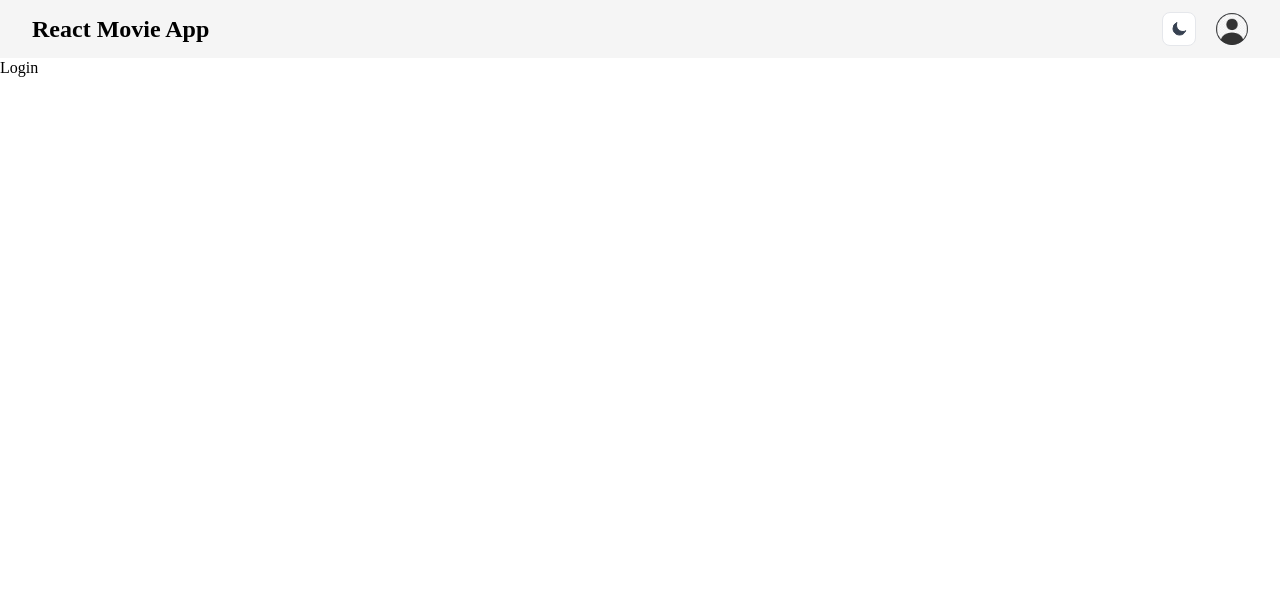
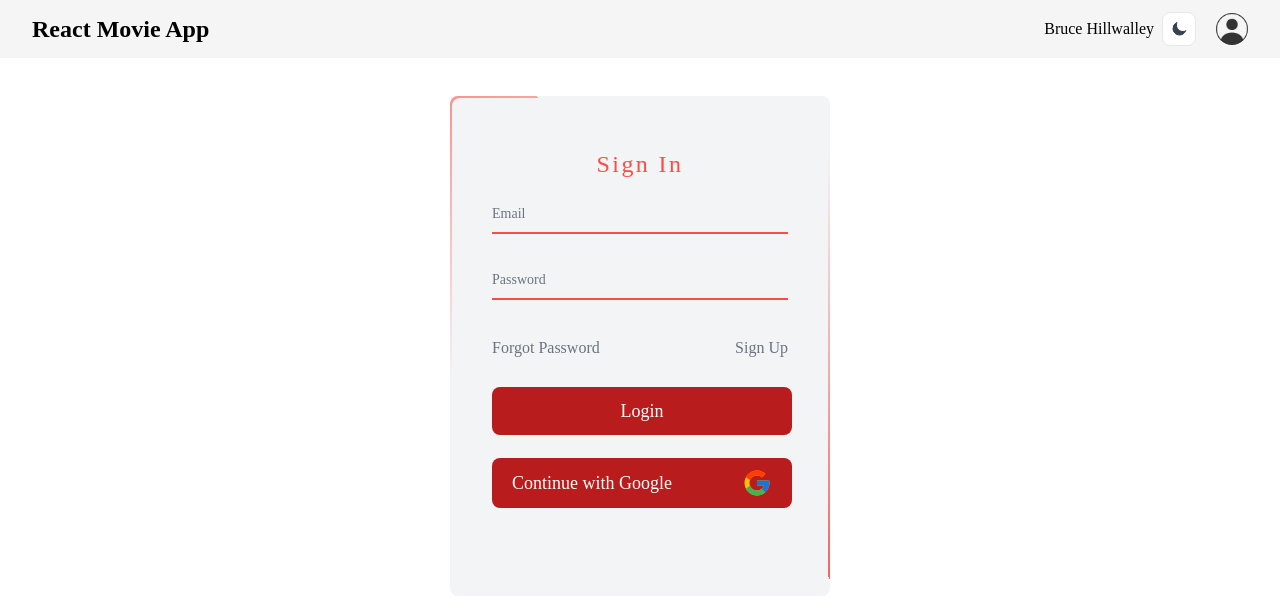
Before and after one commit to brucehillwalley/movie-app-tailwind, a React (Create React App) app: page /login in a window 1280 px wide. Shown: the top 616 px of the page. Built offline with nearby package versions, Linux system fonts and the light colour scheme.

Commit message:
register login with firebase

```diff
--- a/public/index.html
+++ b/public/index.html
@@ -39,6 +39,6 @@
       To begin the development, run `npm start` or `yarn start`.
       To create a production bundle, use `npm run build` or `yarn build`.
     -->
-    <script src="./TW-ELEMENTS-PATH/dist/js/index.min.js"></script>
+
   </body>
 </html>
--- a/src/App.js
+++ b/src/App.js
@@ -1,11 +1,13 @@
 import React from "react";
-
 import AppRouter from "./router/AppRouter";
+import AuthContextProvider from "./context/AuthContext";
 
 const App = () => {
   return (
     <div>
-      <AppRouter />
+      <AuthContextProvider>
+        <AppRouter />
+      </AuthContextProvider>
     </div>
   );
 };
--- /dev/null
+++ b/src/auth/firebase.js
@@ -0,0 +1,21 @@
+import { initializeApp } from "firebase/app";
+import { getAuth } from "firebase/auth";
+
+// TODO: Replace the following with your app's Firebase project configuration
+//* https://firebase.google.com/docs/auth/web/start
+//* https://console.firebase.google.com/ => project settings
+//! firebase console settings bölümünden firebaseconfig ayarlarını al
+const firebaseConfig = {
+  apiKey: process.env.REACT_APP_apiKey,
+  authDomain: process.env.REACT_APP_authDomain,
+  projectId: process.env.REACT_APP_projectId,
+  storageBucket: process.env.REACT_APP_storageBucket,
+  messagingSenderId: process.env.REACT_APP_messagingSenderId,
+  appId: process.env.REACT_APP_appId,
+};
+
+// Initialize Firebase
+const app = initializeApp(firebaseConfig);
+
+// Initialize Firebase Authentication and get a reference to the service
+export const auth = getAuth(app);
--- a/src/components/Navbar.jsx
+++ b/src/components/Navbar.jsx
@@ -1,16 +1,16 @@
 import { Fragment } from "react";
-import { Disclosure, Menu,Transition } from "@headlessui/react";
+import { Disclosure, Menu, Transition } from "@headlessui/react";
 import { Link } from "react-router-dom";
 import avatar from "../assets/icons/avatar.png";
-import Switch  from "./Switch";
+import Switch from "./Switch";
 
 function classNames(...classes) {
   return classes.filter(Boolean).join(" ");
 }
 
 export default function Navbar() {
-  // const currentUser = { displayName: "felix franko" };
-  const currentUser = false;
+  const currentUser = { displayName: "bruce hillwalley" };
+  // const currentUser = false;
   return (
     <>
       <Disclosure
@@ -28,7 +28,7 @@ export default function Navbar() {
               {currentUser && (
                 <h5 className="mr-2 capitalize">{currentUser?.displayName} </h5>
               )}
-              <Switch/>
+              <Switch />
               {/* Profile dropdown */}
               <Menu as="div" className="relative ml-3">
                 <div>
--- /dev/null
+++ b/src/context/AuthContext.js
@@ -0,0 +1,57 @@
+import React, { createContext, useContext } from "react";
+import { auth } from "../auth/firebase";
+import {
+  createUserWithEmailAndPassword,
+  signInWithEmailAndPassword,
+} from "firebase/auth";
+import { useNavigate } from "react-router-dom";
+
+export const AuthContext = createContext();
+// const {Provider} = createContext()
+
+//* with custom hook
+export const useAuthContext = () => {
+  return useContext(AuthContext);
+};
+
+const AuthContextProvider = ({ children }) => {
+  const navigate = useNavigate();
+
+  const createUser = async (email, password) => {
+    try {
+      //? yeni bir kullanıcı oluşturmak için kullanılan firebase metodu
+      const userCredential = await createUserWithEmailAndPassword(
+        auth,
+        email,
+        password
+      );
+      console.log(userCredential);
+      navigate("/");
+    } catch (error) {
+      console.log(error);
+    }
+  };
+
+  //* https://console.firebase.google.com/
+  //* => Authentication => sign-in-method => enable Email/password
+  //! Email/password ile girişi enable yap
+  const signIn = async (email, password) => {
+    try {
+      //? mevcut kullanıcının giriş yapması için kullanılan firebase metodu
+      const userCredential = await signInWithEmailAndPassword(
+        auth,
+        email,
+        password
+      );
+      console.log(userCredential);
+      navigate("/");
+    } catch (error) {
+      console.log(error);
+    }
+  };
+
+  const values = { createUser, signIn };
+  return <AuthContext.Provider value={values}>{children}</AuthContext.Provider>;
+};
+
+export default AuthContextProvider;
--- a/src/index.js
+++ b/src/index.js
@@ -3,6 +3,11 @@ import ReactDOM from "react-dom/client";
 import "./index.css";
 import App from "./App";
 import "react-toastify/dist/ReactToastify.css";
+import { BrowserRouter } from "react-router-dom";
 
 const root = ReactDOM.createRoot(document.getElementById("root"));
-root.render(<App />);
+root.render(
+  <BrowserRouter>
+    <App />
+  </BrowserRouter>
+);
--- a/src/pages/Login.jsx
+++ b/src/pages/Login.jsx
@@ -1,7 +1,86 @@
-import React from "react";
+import React, { useState } from "react";
+import GoogleIcon from "../assets/icons/GoogleIcon";
+import { useAuthContext } from "../context/AuthContext";
+import { Link } from "react-router-dom";
 
 const Login = () => {
-  return <div>Login</div>;
+  //* consuming context
+  const { signIn } = useAuthContext();
+  //* ayrı stateler
+  // const [email, setEmail] = useState();
+  // const [password, setPassword] = useState();
+  //! inputlarla çalışıyorsak statelerin ilk değeri null veya undefined olmamalı
+  //* birleştirilmiş state
+  const [info, setInfo] = useState({
+    email: "",
+    password: "",
+  });
+
+  const handleChange = (e) =>
+    setInfo({ ...info, [e.target.name]: e.target.value });
+
+  const handleSubmit = (e) => {
+    e.preventDefault();
+    const { email, password } = info;
+    signIn(email, password);
+  };
+
+  return (
+    <div className="flex justify-center">
+      <div className="overflow-hidden flex-1 h-screen justify-center items-center dark:bg-gray-dark-main">
+        <div className={`form-container mt-[5vh] w-[380px] h-[500px] `}>
+          <form onSubmit={handleSubmit}>
+            <h2 className="text-red-main text-2xl font-[500] text-center tracking-[0.1em] mb-3">
+              Sign In
+            </h2>
+            <div className="relative z-0 w-full mb-6 group">
+              <input
+                name="email"
+                className="peer"
+                type="email"
+                placeholder=" "
+                required
+                onChange={handleChange}
+              />
+              <label htmlFor="floating_email">Email</label>
+            </div>
+            <div className="relative z-0 w-full mb-6 group">
+              <input
+                name="password"
+                className="peer"
+                type="password"
+                placeholder=" "
+                required
+                onChange={handleChange}
+              />
+              <label htmlFor="floating_password">Password</label>
+            </div>
+            <div className="flex justify-between">
+              <span className="py-3 font-[0.75em] cursor-pointer decoration-none text-gray-500 hover:text-[#ff4b45]">
+                Forgot Password
+              </span>
+              <Link
+                className="py-3 font-[0.75em] cursor-pointer decoration-none text-gray-500 hover:text-[#ff4b45]"
+                to="/register"
+              >
+                Sign Up
+              </Link>
+            </div>
+            <button className="btn-danger" type="submit">
+              Login
+            </button>
+            <button
+              className="flex justify-between text-center items-center btn-danger"
+              type="button"
+            >
+              Continue with Google
+              <GoogleIcon color="currentColor" />
+            </button>
+          </form>
+        </div>
+      </div>
+    </div>
+  );
 };
 
 export default Login;
--- a/src/pages/Register.jsx
+++ b/src/pages/Register.jsx
@@ -1,21 +1,38 @@
 import React, { useState } from "react";
 import GoogleIcon from "../assets/icons/GoogleIcon";
+import { useAuthContext } from "../context/AuthContext";
 
 const Register = () => {
-//! inputlarla çalışıyorsak statelerin ilk değeri
-  const [info, setInfo]= useState({firstName: "", lastName: "", email: "", password: ""})
+  //* consuming context
+  const { createUser } = useAuthContext();
+  //* ayrı stateler
+  // const [firstName, setFirstName] = useState();
+  // const [lastName, setLastName] = useState();
+  // const [email, setEmail] = useState();
+  // const [password, setPassword] = useState();
+  //! inputlarla çalışıyorsak statelerin ilk değeri null veya undefined olmamalı
+  //* birleştirilmiş state
+  const [info, setInfo] = useState({
+    firstName: "",
+    lastName: "",
+    email: "",
+    password: "",
+  });
 
-  const handleChange = (e) =>{
-    setInfo({...info, [e.target.name]: e.target.value})
-  }
+  const handleChange = (e) =>
+    setInfo({ ...info, [e.target.name]: e.target.value });
 
-  console.log(info)
+  const handleSubmit = (e) => {
+    e.preventDefault();
+    const { email, password } = info;
+    createUser(email, password);
+  };
 
   return (
     <div className="flex justify-center">
       <div className="overflow-hidden flex-1 h-screen justify-center items-center dark:bg-gray-dark-main">
         <div className={`form-container mt-[5vh] w-[380px] h-[580px] `}>
-          <form>
+          <form onSubmit={handleSubmit}>
             <h2 className="text-red-main text-2xl font-[500] text-center tracking-[0.1em] mb-3">
               Sign Up
             </h2>
--- a/src/router/AppRouter.jsx
+++ b/src/router/AppRouter.jsx
@@ -7,17 +7,20 @@ import MovieDetail from "../pages/MovieDetail";
 import Navbar from "../components/Navbar";
 
 const AppRouter = () => {
-  return <BrowserRouter>
-  <Navbar />
-    <Routes>
-      <Route path="/" element={<Main />}/>
-      <Route path="/login" element={<Login />}/>
-      <Route path="/register" element={<Register />}/>
-      <Route path="/details/:id" element={<MovieDetail />}/>
-
-
-    </Routes>
-  </BrowserRouter>;
+  return (
+    // useNavigate hookunu kullanabilmek için index.js'e taşıdık
+    // <BrowserRouter>
+    <>
+      <Navbar />
+      <Routes>
+        <Route path="/" element={<Main />} />
+        <Route path="/login" element={<Login />} />
+        <Route path="/register" element={<Register />} />
+        <Route path="/details/:id" element={<MovieDetail />} />
+      </Routes>
+    </>
+    // </BrowserRouter>
+  );
 };
 
 export default AppRouter;
```
Also changed, not shown: src/components/Switch.jsx (line endings or trailing spaces).
